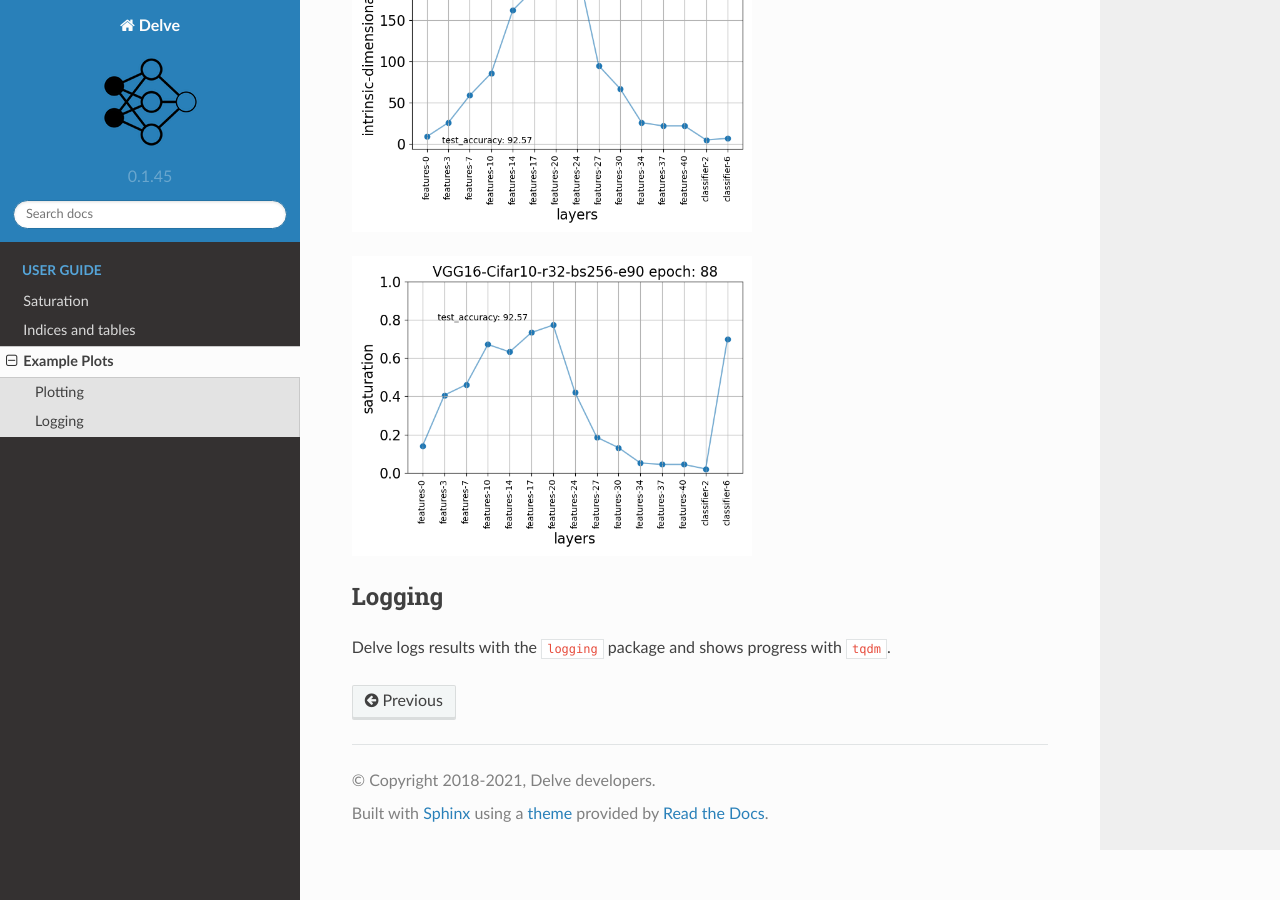
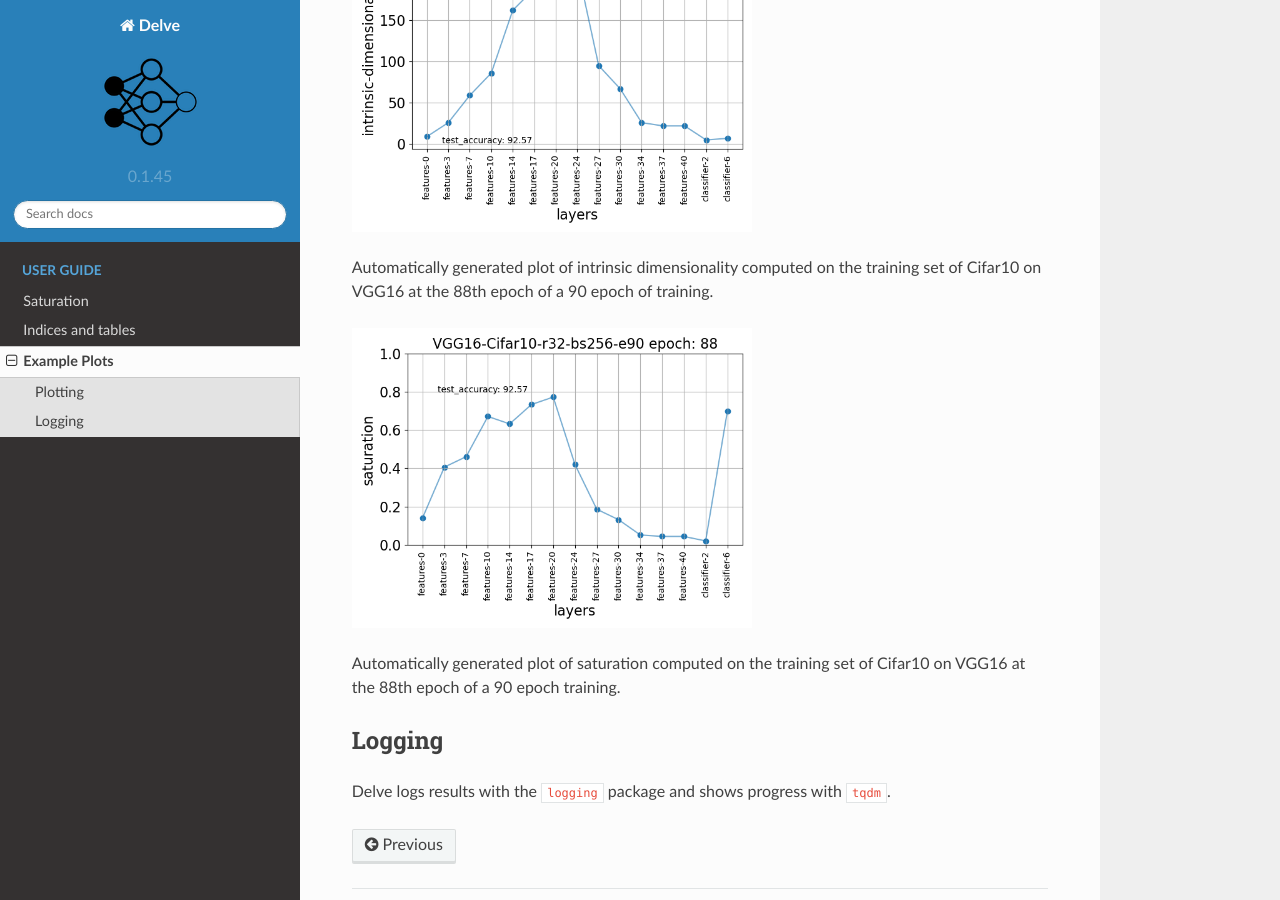
Before and after one commit to delve-team/delve, a Sphinx documentation site: the page built from docs/source/examples.rst, in a window 1280 px wide and 900 px high, scrolled down 430 px. Built offline with Sphinx 7.4.7 and the Read the Docs theme 2.0.0, drawn with Linux system fonts in a browser that asks for light colours; pages that are not in the unit, such as notebooks, are missing from menus.

```diff
--- a/docs/source/examples.rst
+++ b/docs/source/examples.rst
@@ -9,13 +9,13 @@
 Delve allows plotting results every epoch using ``save_to="csvplot"``, which will create automated plots from the metrics
 recorded in the ``stats`` argument. The plots depict the layers generally in order of the forward pass.
 
-.. image:: gallery/images/VGG16-Cifar10-r32-bs256-e90idim_epoch_88.png
+.. figure:: gallery/images/VGG16-Cifar10-r32-bs256-e90idim_epoch_88.png
   :width: 400
-  :alt: Automatically generated plot of intrinsic dimensionality computed on the training set of Cifar10 on  VGG16 at the 90th epoch of training.
+Automatically generated plot of intrinsic dimensionality computed on the training set of Cifar10 on  VGG16 at the 88th epoch of a 90 epoch of training.
 
-.. image:: gallery/images/VGG16-Cifar10-r32-bs256-e90lsat_epoch_88.png
+.. figure:: gallery/images/VGG16-Cifar10-r32-bs256-e90lsat_epoch_88.png
   :width: 400
-  :alt: Automatically generated plot of saturation computed on the training set of Cifar10 on  VGG16 at the 90th epoch of training.
+Automatically generated plot of saturation computed on the training set of Cifar10 on  VGG16 at the 88th epoch of a 90 epoch training.
 
 
 Logging
```
